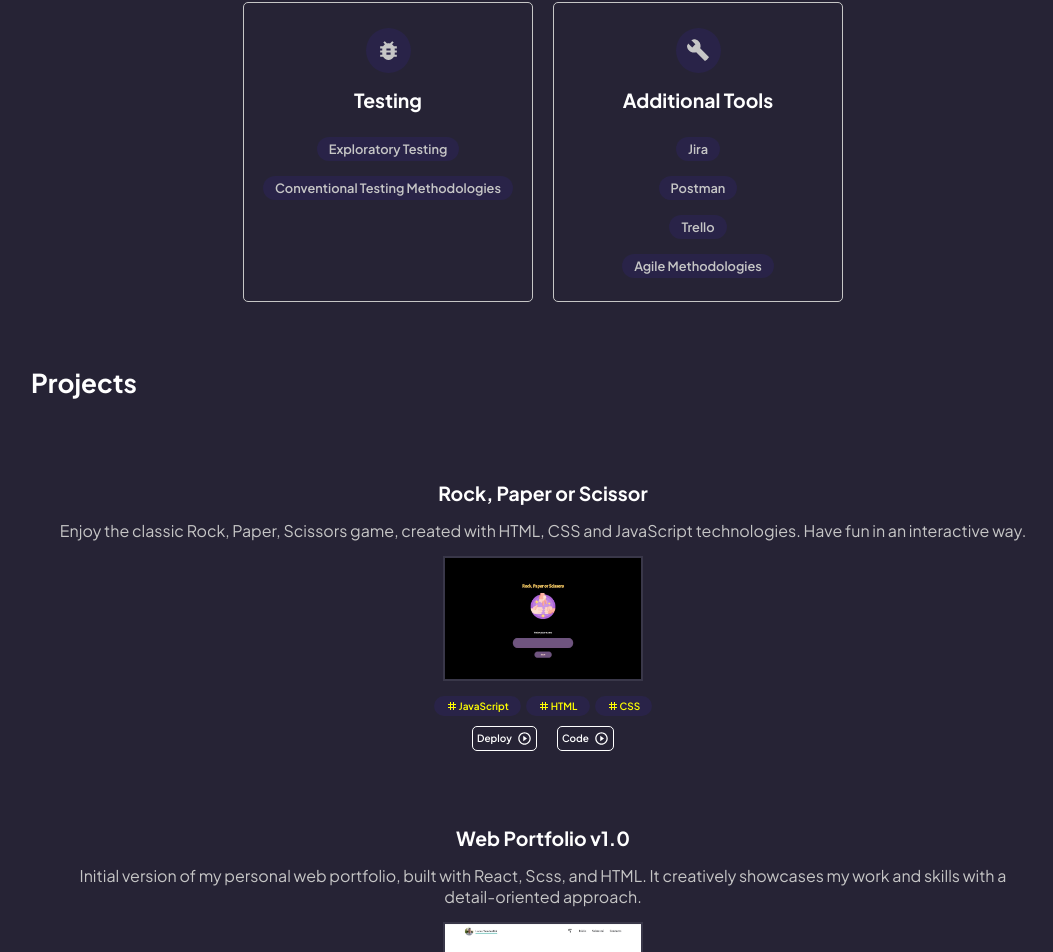
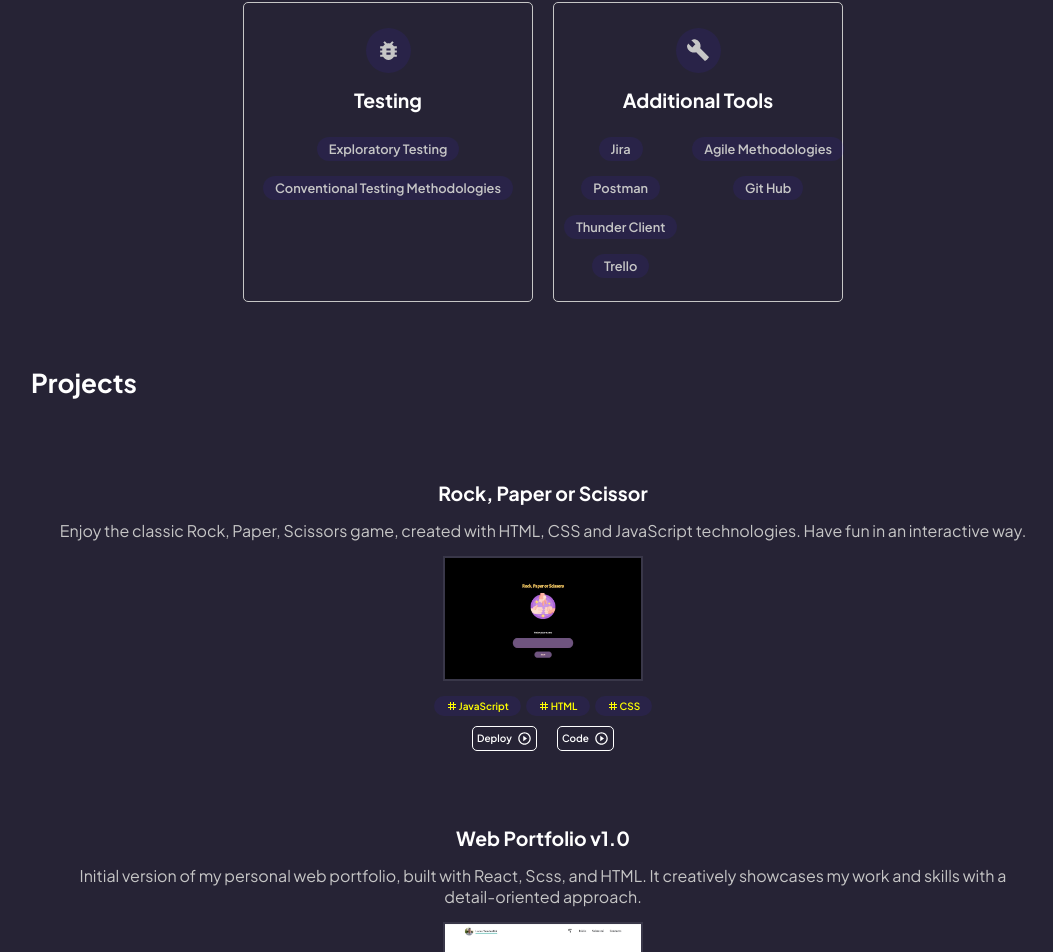
Before and after one commit to lucastamburlini/portfolio, a React (Vite) app: page / in a window 1280 px wide. Shown: the part 1039-1991 px from the top of the page, without its empty margins (97-1150 px from the left). Built offline with nearby package versions, Linux system fonts and the light colour scheme.

Commit message:
ahh skill

```diff
--- a/src/components/Skills/Skills.jsx
+++ b/src/components/Skills/Skills.jsx
@@ -49,8 +49,10 @@ const skills = [
     items: [
       { name: "Jira" },
       { name: "Postman" },
+      { name: "Thunder Client" },
       { name: "Trello" },
       { name: "Agile Methodologies" },
+      { name: "Git Hub" },
     ],
   },
 ];
```
